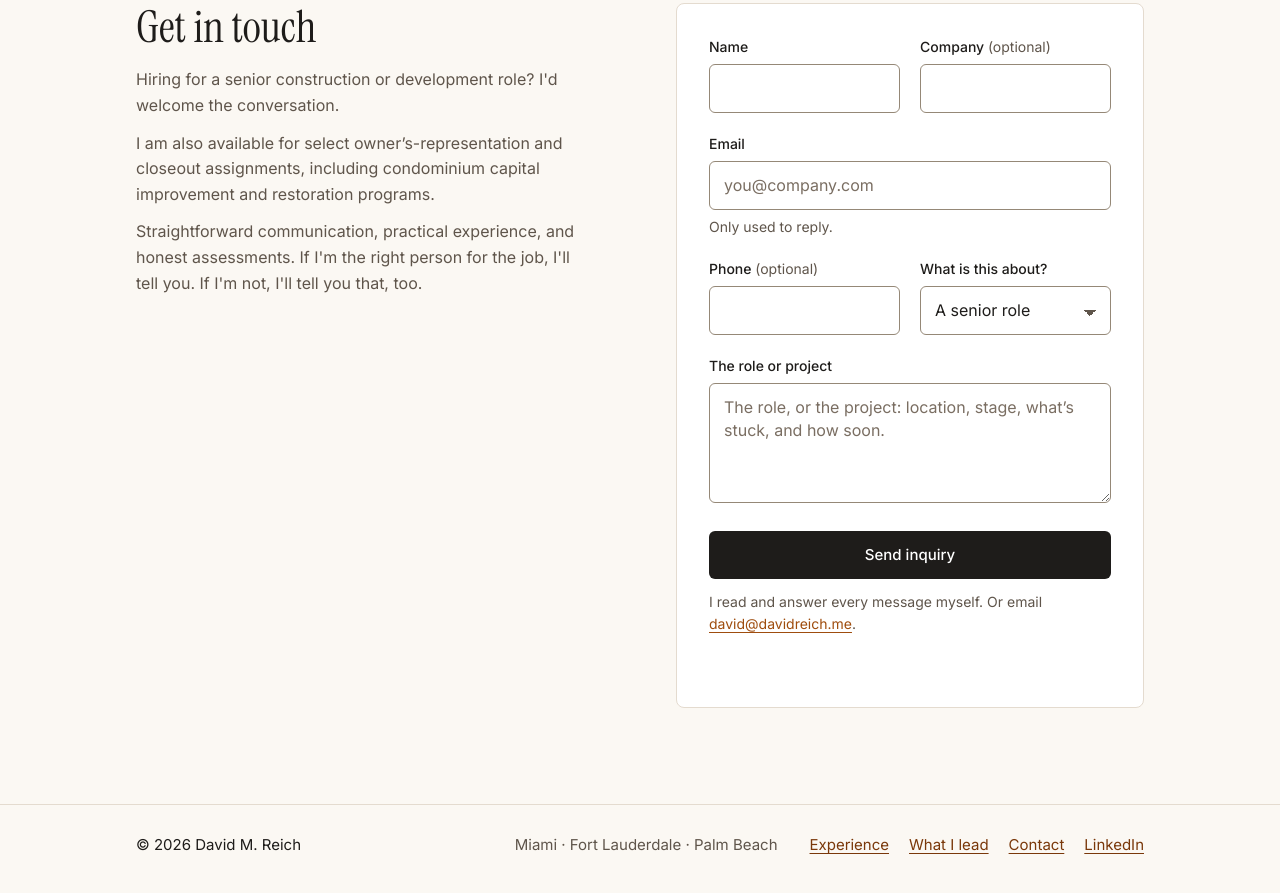
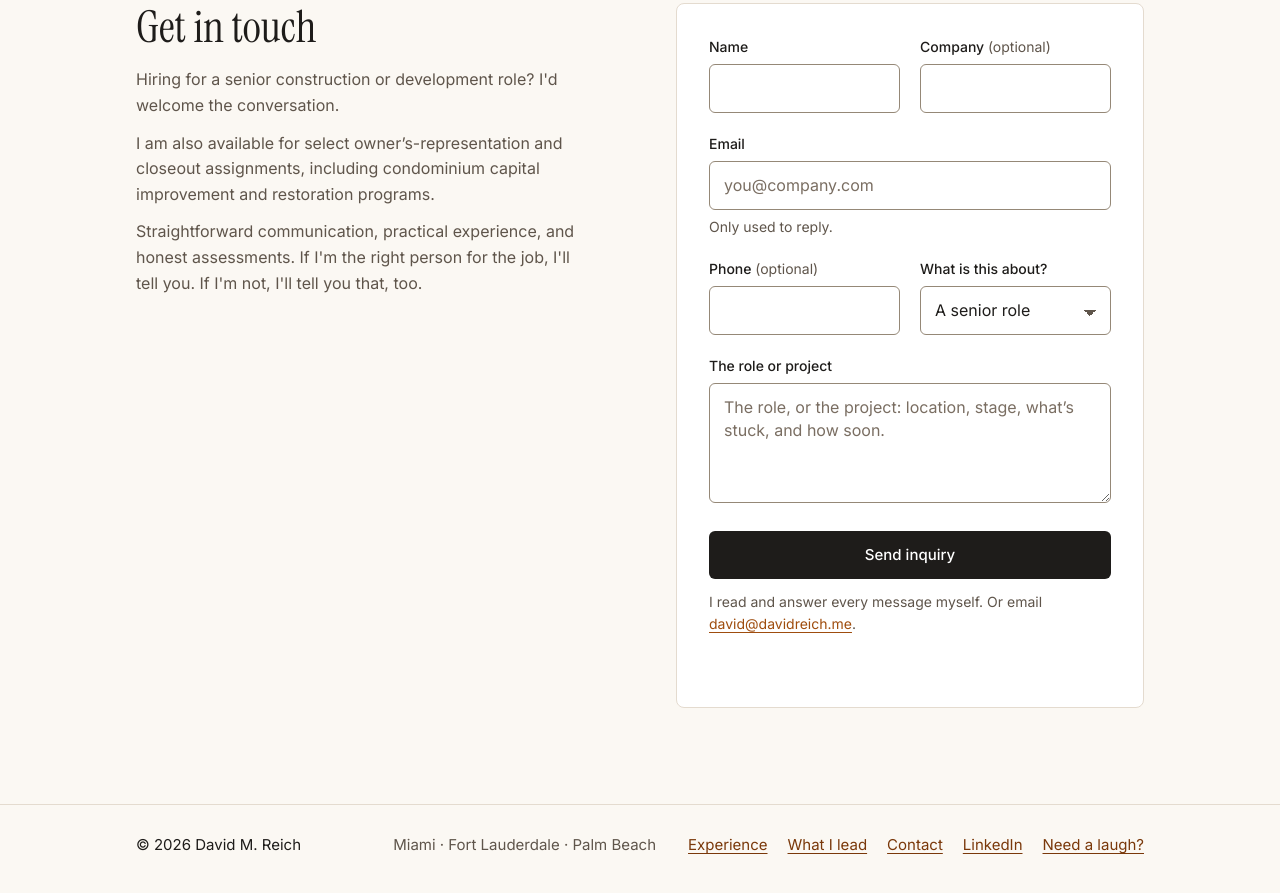
Before and after one commit to elliotreich/david-reich, a website: page index.html in a window 1280 px wide. Shown: the part 2948-3841 px from the top of the page. Drawn offline with Linux system fonts and the light colour scheme.

Commit message:
Footer: add 'Need a laugh?' link to the Joker Shuffle app

```diff
--- a/index.html
+++ b/index.html
@@ -306,7 +306,7 @@ textarea.input{ resize:vertical; min-height:120px }
   <div class="wrap">
     <span>© 2026 David M. Reich</span>
     <span>Miami · Fort Lauderdale · Palm Beach</span>
-    <nav aria-label="Footer"><a href="#experience">Experience</a><a href="#services">What I lead</a><a href="#engage">Contact</a><a href="https://www.linkedin.com/in/david-m-reich" rel="me">LinkedIn</a></nav>
+    <nav aria-label="Footer"><a href="#experience">Experience</a><a href="#services">What I lead</a><a href="#engage">Contact</a><a href="https://www.linkedin.com/in/david-m-reich" rel="me">LinkedIn</a><a href="https://impractical-jokers.vercel.app" target="_blank" rel="noopener">Need a laugh?</a></nav>
   </div>
 </footer>
 
```
Also changed, not shown: public/index.html (+1 -1 lines).
